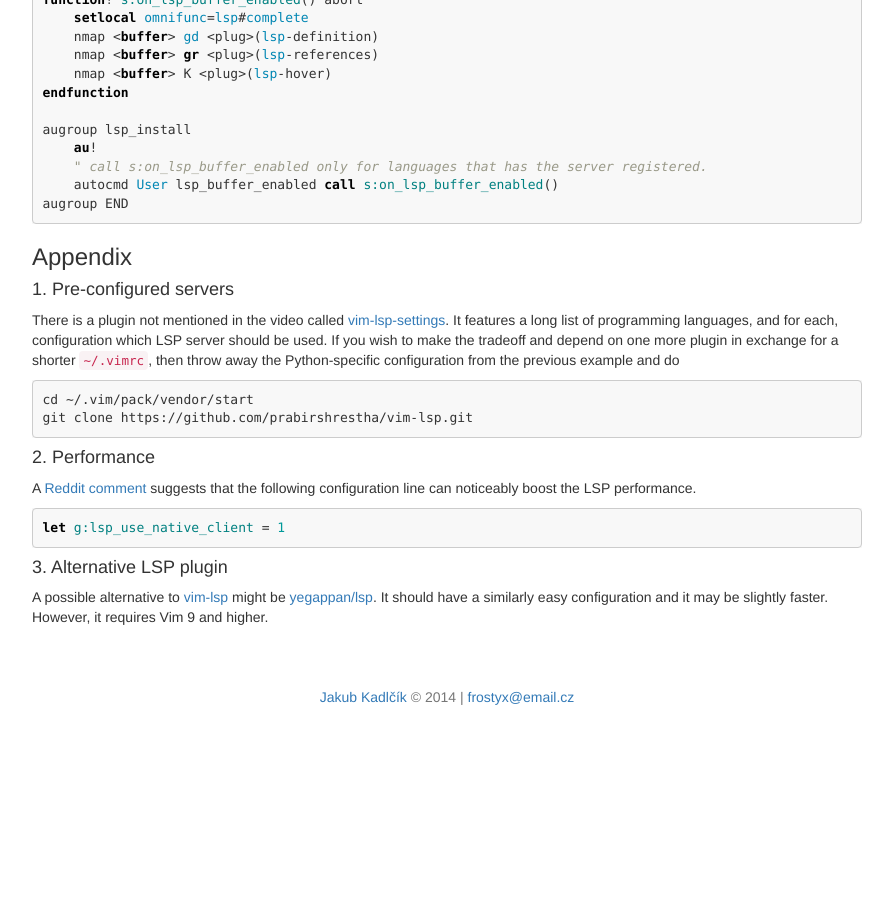
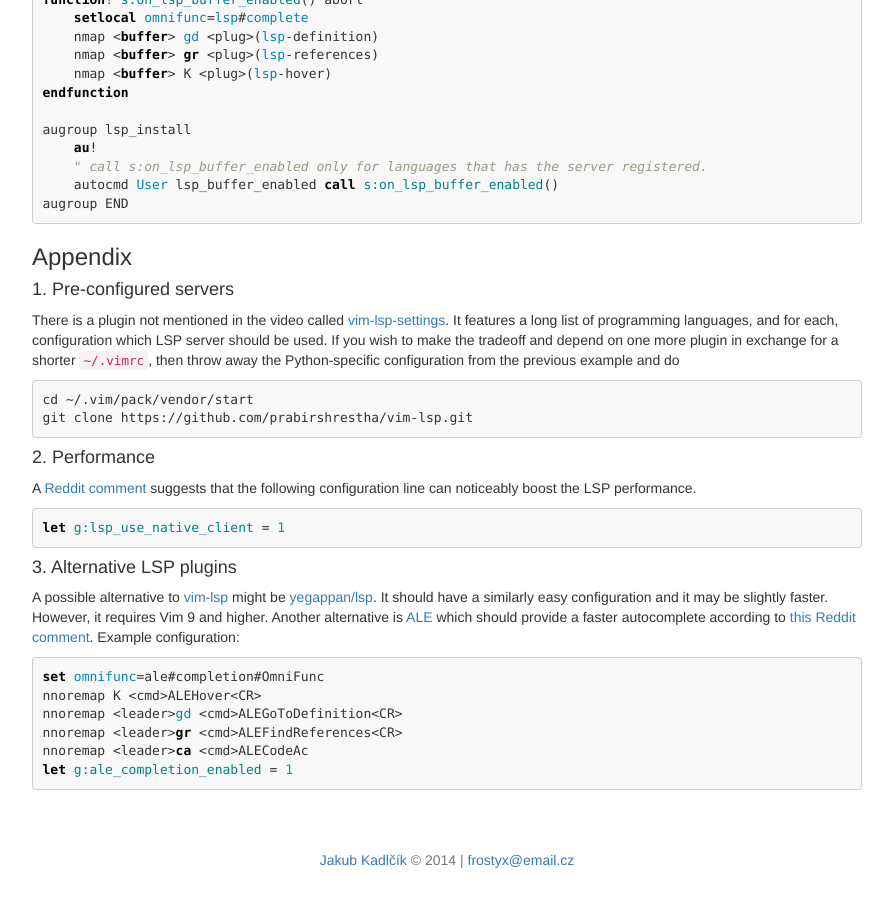
Before and after one commit to FrostyX/frostyx.github.io, a Jekyll site: the page built from _posts/2024-05-21-lsp-for-vim-boomers.md, in a window 1280 px wide and 900 px high, scrolled down 1172 px. Shown: the whole window, without its empty margins (193-1086 px from the left). Built offline with Jekyll 4.4.1, drawn with Linux system fonts in a browser that asks for light colours; nearby versions of some CDN libraries; comment, search, counter and statistics services are not loaded; before the commit the page ends 1909 px from its top, so only the background shows below that; some of the changed text lies outside the part shown.

Commit message:
Mention Vim ALE as a possible alternative

````diff
--- a/_posts/2024-05-21-lsp-for-vim-boomers.md
+++ b/_posts/2024-05-21-lsp-for-vim-boomers.md
@@ -75,23 +75,36 @@ git clone https://github.com/prabirshrestha/vim-lsp.git
 
 #### 2. Performance
 
-A [Reddit comment][comment] suggests that the following configuration
-line can noticeably boost the LSP performance.
+A [Reddit comment][comment-1] suggests that the following configuration line can
+noticeably boost the LSP performance.
 
 ```vim
 let g:lsp_use_native_client = 1
 ```
 
-#### 3. Alternative LSP plugin
+#### 3. Alternative LSP plugins
 
 A possible alternative to [vim-lsp][vim-lsp] might be
 [yegappan/lsp][yegappan/lsp]. It should have a similarly easy
 configuration and it may be slightly faster. However, it requires Vim
-9 and higher.
+9 and higher. Another alternative is [ALE][ale] which should provide a
+faster autocomplete according to [this Reddit comment][comment-2]. Example
+configuration:
+
+```vim
+set omnifunc=ale#completion#OmniFunc
+nnoremap K <cmd>ALEHover<CR>
+nnoremap <leader>gd <cmd>ALEGoToDefinition<CR>
+nnoremap <leader>gr <cmd>ALEFindReferences<CR>
+nnoremap <leader>ca <cmd>ALECodeAc
+let g:ale_completion_enabled = 1
+```
 
 
 [video]: https://www.youtube.com/watch?v=-aIPEOxUCUY
 [vim-lsp-settings]: https://github.com/mattn/vim-lsp-settings
-[comment]: https://www.reddit.com/r/vim/comments/1cyh7rs/comment/l5astyh/?utm_source=share&utm_medium=web2x&context=3
+[comment-1]: https://www.reddit.com/r/vim/comments/1cyh7rs/comment/l5astyh/?utm_source=share&utm_medium=web2x&context=3
 [vim-lsp]: https://github.com/prabirshrestha/vim-lsp
 [yegappan/lsp]: https://github.com/yegappan/lsp
+[ale]: https://github.com/dense-analysis/ale
+[comment-2]: https://www.reddit.com/r/vim/comments/1cyh7rs/comment/l5lbpxj/?utm_source=share&utm_medium=web2x&context=3
````
Also changed, not shown: other parts of _posts/2024-05-21-lsp-for-vim-boomers.md (+1 -1 lines).
